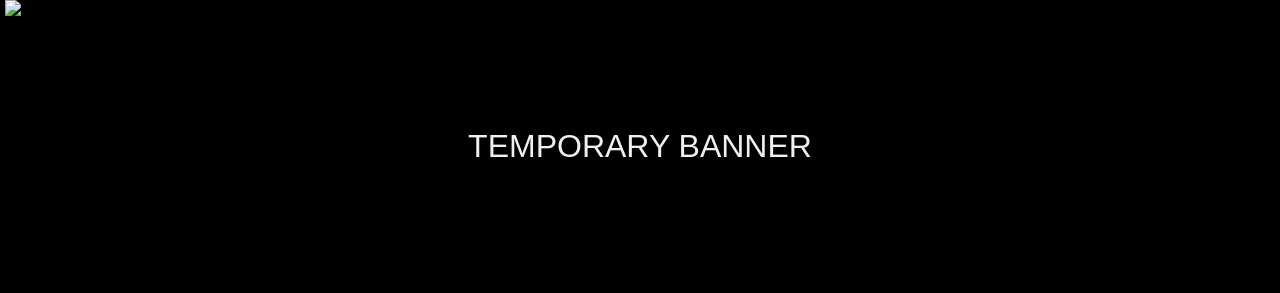
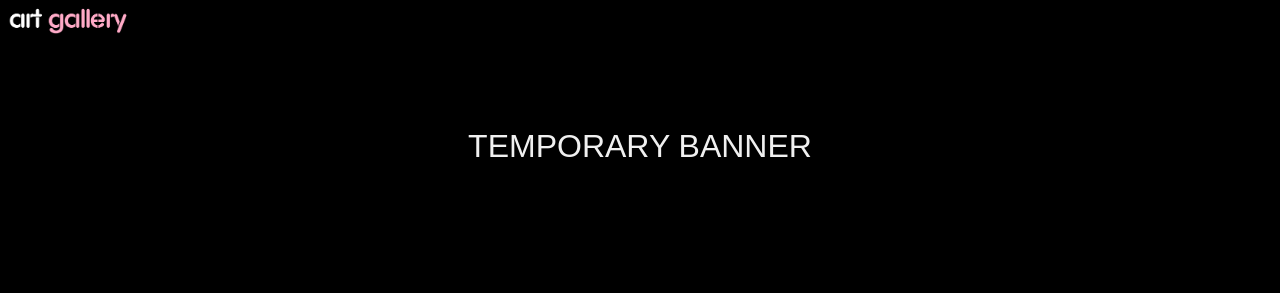
Before and after one commit to TaliyaB/Art_Gallery, a plain HTML site: page index.html in a window 1280 px wide. Shown: the top 293 px of the page. Drawn offline with Linux system fonts and the light colour scheme.

Commit message:
Update index.html

```diff
--- a/index.html
+++ b/index.html
@@ -8,7 +8,7 @@
 	<script type="text/javascript"></script>
 </head>
 <body>
-	<img class="logo" src="logo.png/">
+	<img class="logo" src="logo.png">
 <div class="banner">
 	TEMPORARY BANNER
 </div>
```
